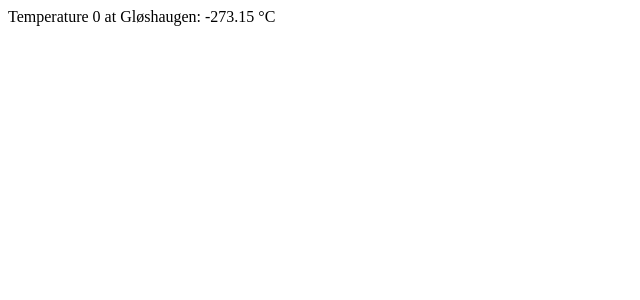
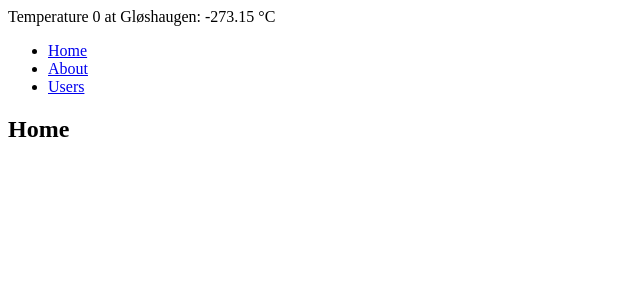
Before and after one commit to havardhuns/EiT, a React (Create React App) app in the folder client/: page / in a window 1280 px wide. Shown: the top 300 px of the page, without its empty margins (0-640 px from the left). Built offline with nearby package versions, Linux system fonts and the light colour scheme; no server answers.

Commit message:
Implemented basic routing example

```diff
--- a/client/package.json
+++ b/client/package.json
@@ -9,6 +9,7 @@
     "react": "^17.0.1",
     "react-dom": "^17.0.1",
     "react-redux": "^7.2.2",
+    "react-router-dom": "^5.2.0",
     "react-scripts": "4.0.1",
     "redux": "^4.0.5",
     "redux-thunk": "^2.3.0",
--- a/client/src/App.js
+++ b/client/src/App.js
@@ -1,12 +1,65 @@
 import logo from './logo.svg';
 import TemperatureDisplay from './components/TemperatureDisplay'
+
+import {
+  BrowserRouter as Router,
+  Switch,
+  Route,
+  Link
+} from "react-router-dom";
 
 const App = () => {
   return (
     <div>
       <TemperatureDisplay/>
+
+      <Router>
+      <div>
+        <nav>
+          <ul>
+            <li>
+              <Link to="/">Home</Link>
+            </li>
+            <li>
+              <Link to="/about">About</Link>
+            </li>
+            <li>
+              <Link to="/users">Users</Link>
+            </li>
+          </ul>
+        </nav>
+
+        {/* A <Switch> looks through its children <Route>s and
+            renders the first one that matches the current URL. */}
+        <Switch>
+          <Route path="/about">
+            <About />
+          </Route>
+          <Route path="/users">
+            <Users />
+          </Route>
+          <Route path="/">
+            <Home />
+          </Route>
+        </Switch>
+      </div>
+    </Router>
     </div>
+
   )
 }
 
 export default App;
+
+
+function Home() {
+  return <h2>Home</h2>;
+}
+
+function About() {
+  return <h2>About</h2>;
+}
+
+function Users() {
+  return <h2>Users</h2>;
+}
```
Also changed, not shown: 2 other files (tests, documents, lock files or other folders).
